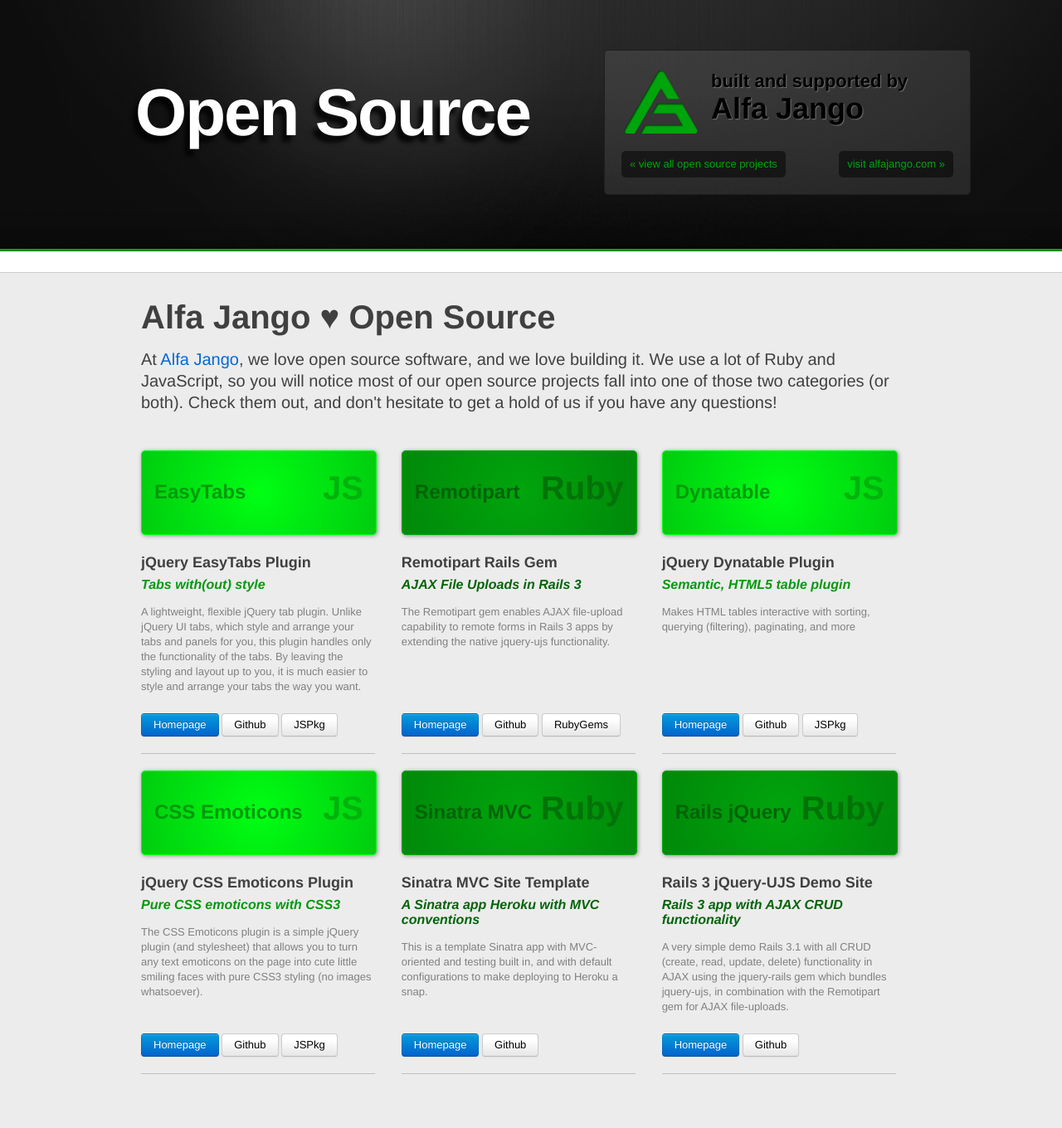
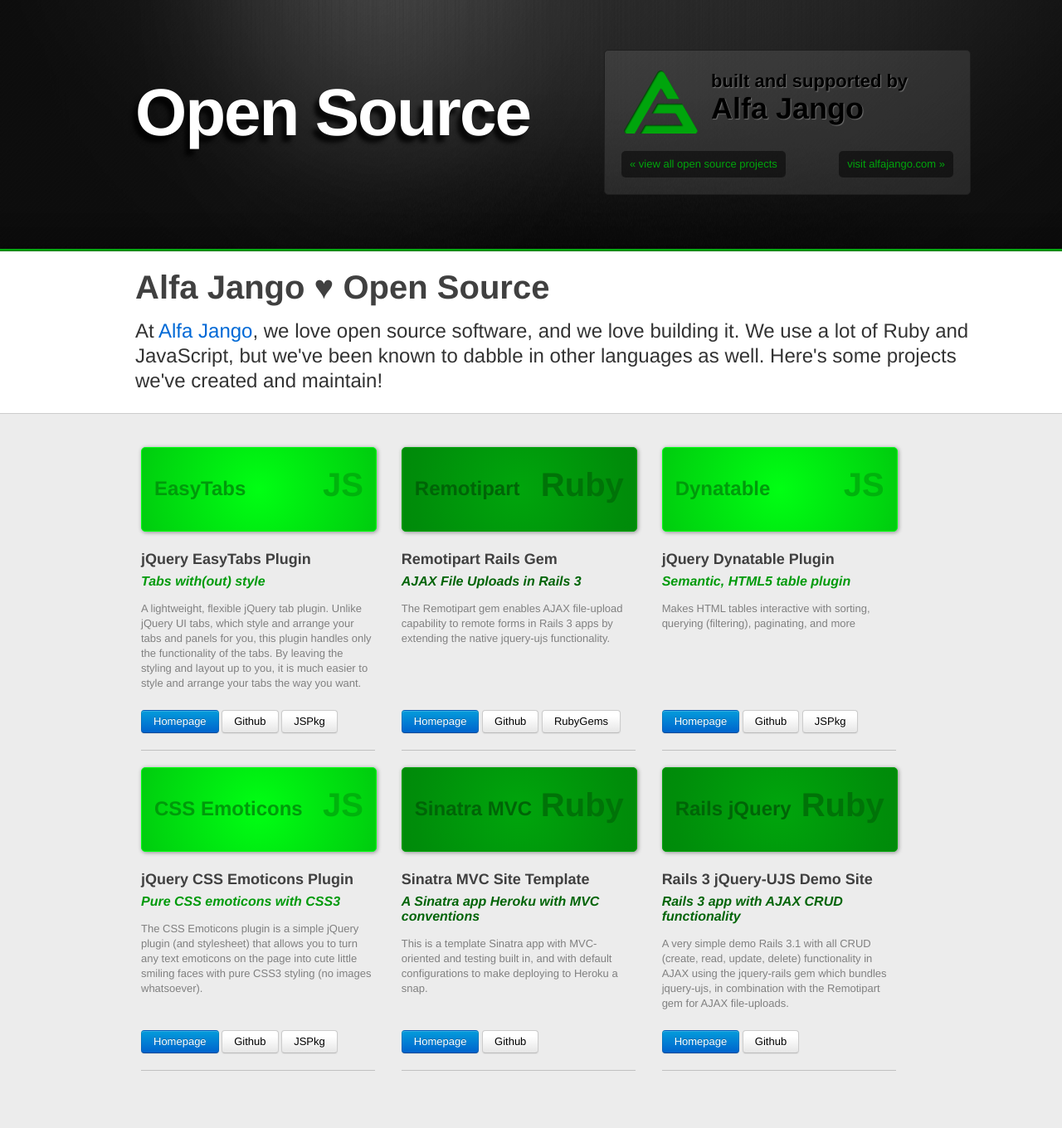
Before and after one commit to alfajango/alfajango.github.com, a Jekyll site: the page built from index.html, in a window 1280 px wide. Shown: the whole page at 83% size. Built offline with Jekyll 4.4.1, drawn with Linux system fonts in a browser that asks for light colours; nearby versions of some CDN libraries; library files that are not in the unit come from our copies; Markdown is read by kramdown in place of the engine named in the settings; after the commit the page ends 1316 px from its top, so only the background shows below that.

Commit message:
Updated homepage layout and text

```diff
--- a/_includes/headbar.html
+++ b/_includes/headbar.html
@@ -27,6 +27,9 @@
     {% if page.tagline %}
       <blockquote class="tagline">{{ page.tagline }}</blockquote>
     {% endif %}
+    {% if page.second_heading %}
+      <h2>{{ page.second_heading }}</h2>
+    {% endif %}
     {% if page.description %}
       <p class="description">{{ page.description }}</p>
     {% endif %}
--- a/css/application.css
+++ b/css/application.css
@@ -130,13 +130,11 @@
   font-size: 36px;
 }
 
-#splash h2 {
+#tagbar h2 {
   font-size: 40px;
-  margin-bottom: 20px;
+  margin: 15px 5% 20px;
 }
-#splash p {
-  font-size: 20px;
-  line-height: 26px;
+#tagbar p {
 }
 
 a.nav-links {
@@ -165,7 +163,7 @@
 }
 
 .projects {
-  margin: 45px 0;
+  margin: 5px 0;
 }
 
 .projects li {
--- a/index.html
+++ b/index.html
@@ -2,21 +2,16 @@
 layout: default
 title: Open Source by Alfa Jango
 heading: Open Source
+second_heading: Alfa Jango &hearts; Open Source
+description: At <a href="http://www.alfajango.com">Alfa Jango</a>,
+  we love open source software, and we love building
+  it. We use a lot of Ruby and JavaScript, but we've been known to
+  dabble in other languages as well. Here's some projects we've created
+  and maintain!
+
 ---
 
 <div class='container'>
-
-  <div id="splash">
-    <h2>Alfa Jango &hearts; Open Source</h2>
-    <p>
-      At <a href="http://www.alfajango.com">Alfa Jango</a>,
-      we love open source software, and we love building
-      it. We use a lot of Ruby and JavaScript, so you will notice
-      most of our open source projects fall into one of those two
-      categories (or both). Check them out, and don't hesitate to get a
-      hold of us if you have any questions!
-    </p>
-  </div>
 
   <ul class="projects unstyled">
     <li class='js'>
```
